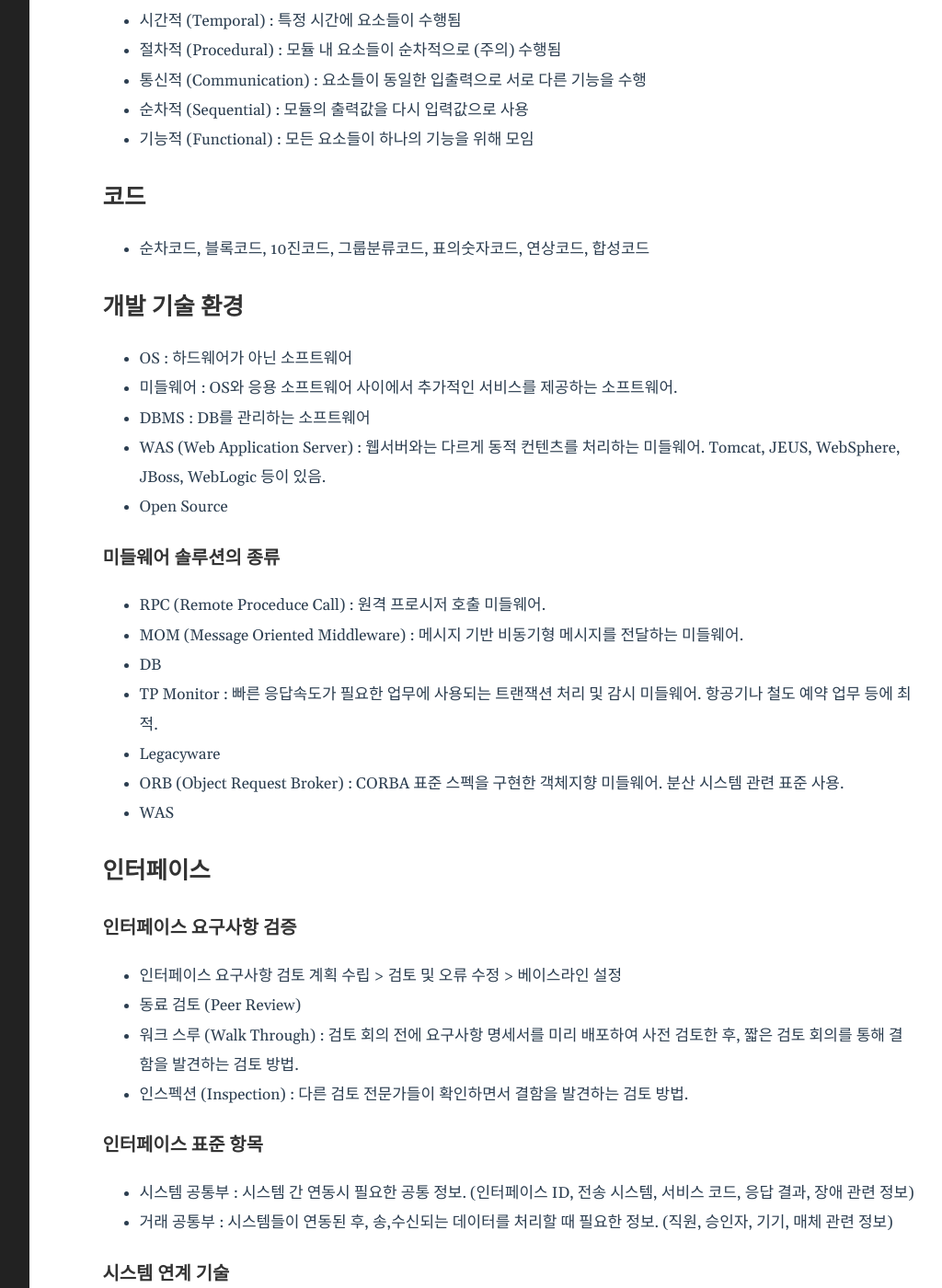
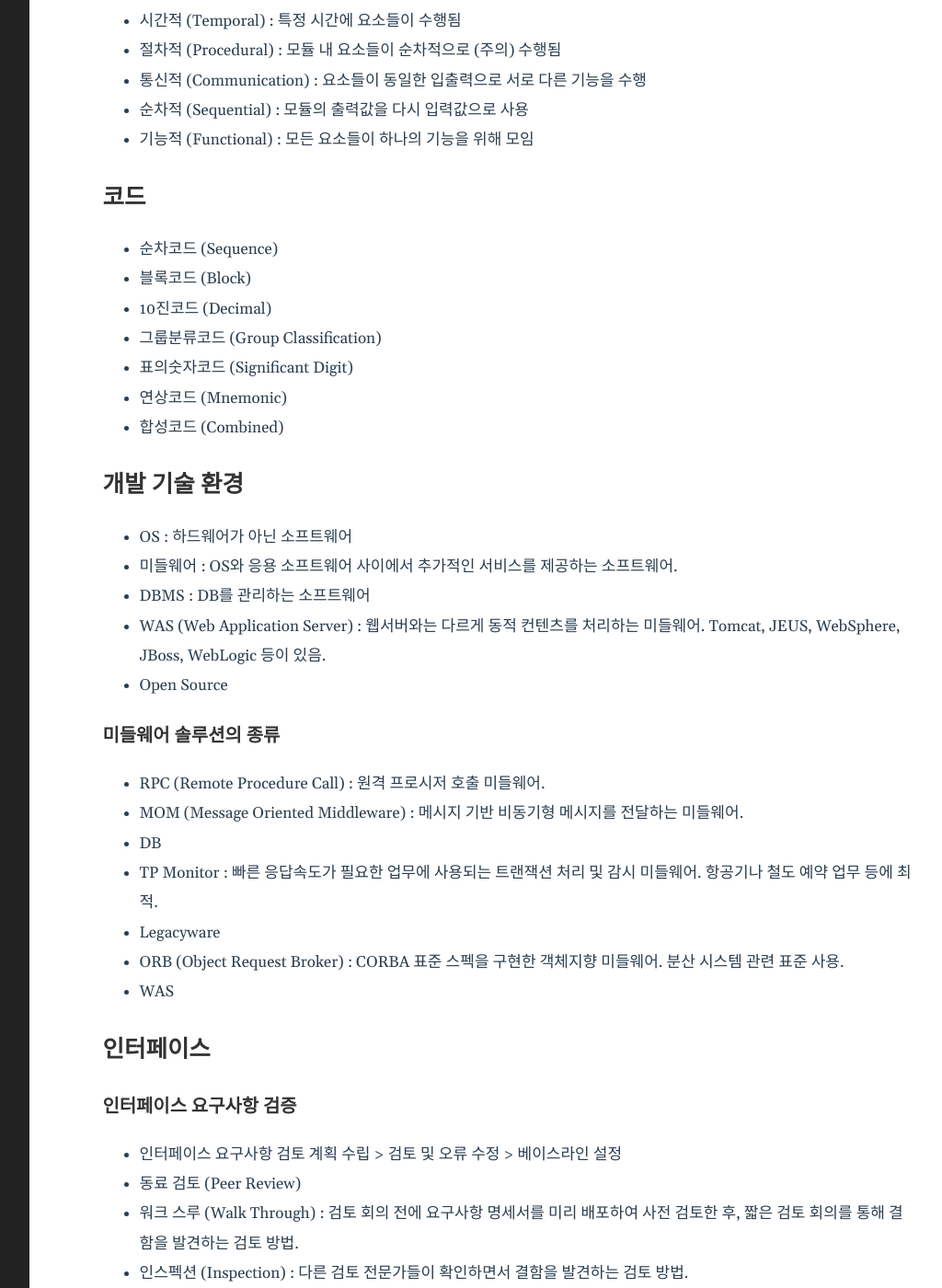
Before and after one commit to Herrtane/Herrtane.github.io, a Jekyll site: the page built from _posts/InformationProcessing/2022-03-07-informationprocessing-1.markdown, in a window 1280 px wide and 1400 px high, scrolled down 7310 px. Shown: the whole window at 92% size, without its empty margins (204-1228 px from the left). Built offline with Jekyll 4.4.1, drawn with Linux system fonts in a browser that asks for light colours; comment, search, counter and statistics services are not loaded.

Commit message:
Modify IP1

```diff
--- a/_posts/InformationProcessing/2022-03-07-informationprocessing-1.markdown
+++ b/_posts/InformationProcessing/2022-03-07-informationprocessing-1.markdown
@@ -223,7 +223,13 @@ comments: true
 
 ## 코드
 
-- 순차코드, 블록코드, 10진코드, 그룹분류코드, 표의숫자코드, 연상코드, 합성코드
+- 순차코드 (Sequence)
+- 블록코드 (Block)
+- 10진코드 (Decimal)
+- 그룹분류코드 (Group Classification)
+- 표의숫자코드 (Significant Digit)
+- 연상코드 (Mnemonic)
+- 합성코드 (Combined)
 
 ## 개발 기술 환경
 
@@ -235,7 +241,7 @@ comments: true
 
 ### 미들웨어 솔루션의 종류
 
-- RPC (Remote Proceduce Call) : 원격 프로시저 호출 미들웨어.
+- RPC (Remote Procedure Call) : 원격 프로시저 호출 미들웨어.
 - MOM (Message Oriented Middleware) : 메시지 기반 비동기형 메시지를 전달하는 미들웨어.
 - DB
 - TP Monitor : 빠른 응답속도가 필요한 업무에 사용되는 트랜잭션 처리 및 감시 미들웨어. 항공기나 철도 예약 업무 등에 최적.
```
